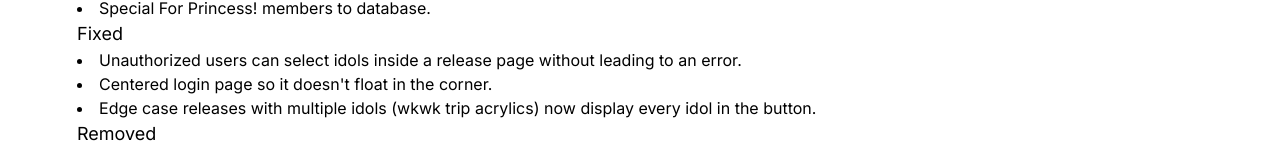
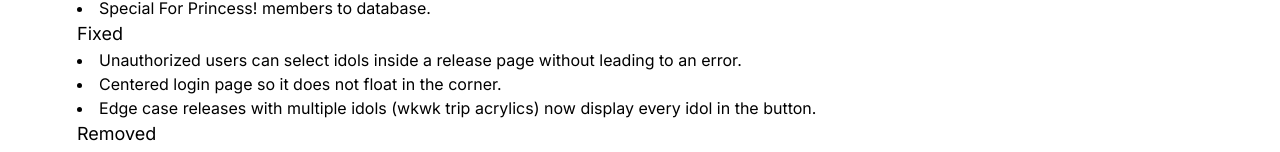
Before and after one commit to ants0036/es_itaweb, a Next.js app in the folder es-itaweb/: page /about/changelog in a window 1280 px wide. Shown: the part 188-340 px from the top of the page. Built offline with nearby package versions, Linux system fonts and the light colour scheme; no server answers.

Commit message:
apostrophhe eslint

```diff
--- a/es-itaweb/src/app/about/changelog/page.js
+++ b/es-itaweb/src/app/about/changelog/page.js
@@ -17,7 +17,7 @@ export default function Changelog() {
                     <p className="text-lg"> Fixed </p>
                     <ul className='list-disc list-inside'>
                         <li>Unauthorized users can select idols inside a release page without leading to an error.</li>
-                        <li>Centered login page so it doesn't float in the corner.</li>
+                        <li>Centered login page so it does not float in the corner.</li>
                         <li>Edge case releases with multiple idols (wkwk trip acrylics) now display every idol in the button.</li>
                     </ul>
                     <p className="text-lg"> Removed </p>
```
